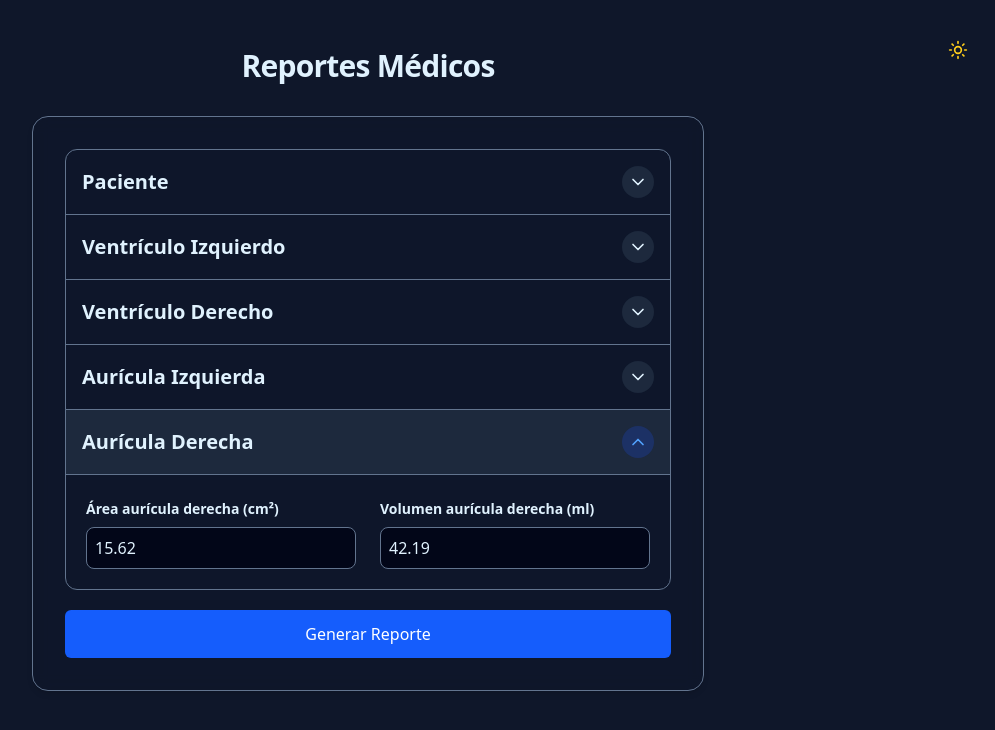
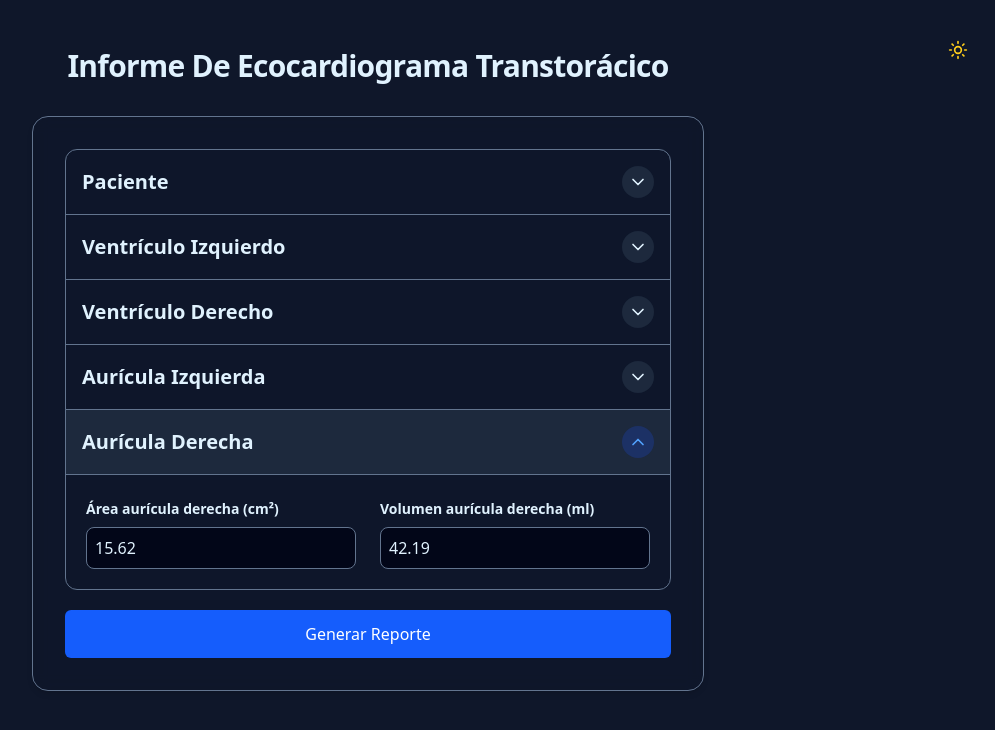
Before and after one commit to Vecttory/medical-reports, a Next.js app: page / in a window 1280 px wide. Shown: the top 730 px of the page, without its empty margins (272-1267 px from the left). Built offline with nearby package versions, Linux system fonts and the light colour scheme.

Commit message:
page title modified

```diff
--- a/app/page.js
+++ b/app/page.js
@@ -177,7 +177,7 @@ export default function Home() {
       </div>
 
       <header className="mb-8 max-w-2xl mx-auto text-center pt-8 sm:pt-0">
-        <h1 className="text-3xl font-bold tracking-tight">Reportes Médicos</h1>
+        <h1 className="text-3xl font-bold tracking-tight">Informe De Ecocardiograma Transtorácico</h1>
       </header>
 
       <main className="max-w-2xl mx-auto bg-white/50 dark:bg-slate-900/50 backdrop-blur-sm p-6 sm:p-8 rounded-2xl shadow-md border-1 border-slate-300 dark:border-slate-500">
```
